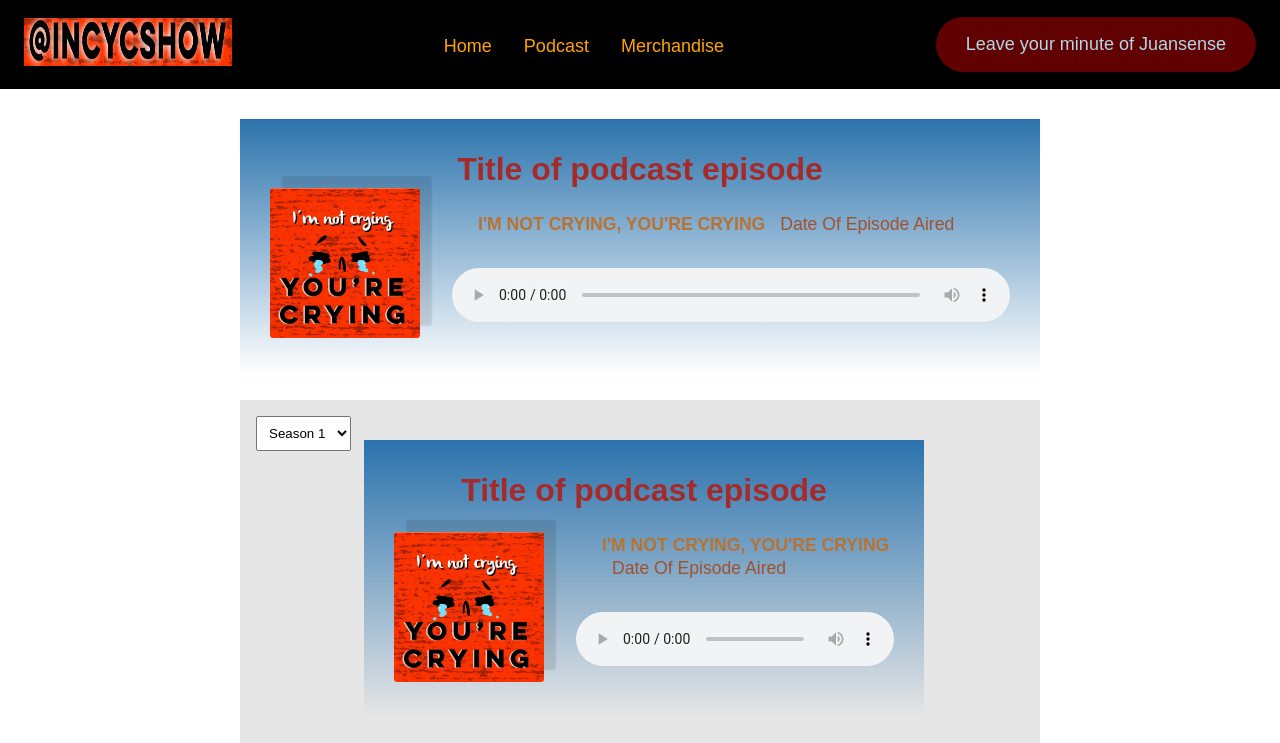
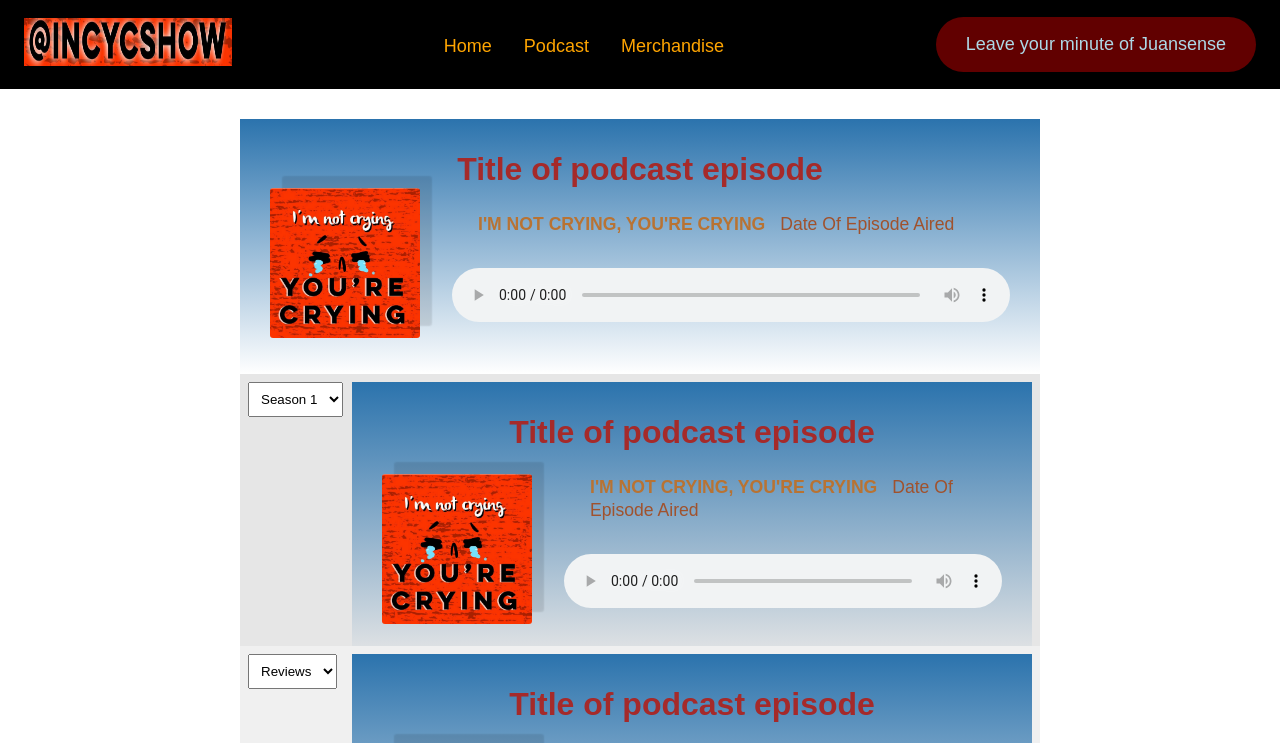
Before and after one commit to SpitFireSpi/SpitFireSpi.github.io, a plain HTML site: page Podcast.html in a window 1280 px wide. Shown: the top 743 px of the page. Drawn offline with Linux system fonts and the light colour scheme.

Commit message:
improvements

```diff
--- a/app/scss/_podcast.scss
+++ b/app/scss/_podcast.scss
@@ -10,8 +10,11 @@
 
     @include breakpoint-down(small){
         width: inherit;
-        margin-left: 0rem;
-        margin-top: 1.5rem;
+        margin: .5rem .25rem 0 .25rem;
+    }
+    @include breakpoint-up(medium){
+        width: inherit;
+        margin: .5rem .5rem 0 7rem;
     }
 }
 
@@ -23,7 +26,11 @@
 
     @include breakpoint-down(small){
         width: inherit;
-        margin-left: 0rem;
+        margin: .5rem .25rem 0 .25rem;
+    }
+    @include breakpoint-up(medium){
+        width: inherit;
+        margin: .5rem .5rem 0 7rem;
     }
 }
 
@@ -33,7 +40,6 @@
 
     @include breakpoint-down(small){
         width: 100%;
-        padding: 1.5rem;
     }
 }
 
@@ -127,28 +133,31 @@
 }
 
 .scrollepi {
-    height: 60vh;
+    height: 55vh;
     overflow-y: scroll;
     overflow-x: hidden;
     background: rgb(230, 230, 230);
 
     @include breakpoint-down(small){
-        height: 30vh;
+        height: 28vh;
+    }
+    @include breakpoint-up(medium) {
+        height: 34vh;
     }
 }
 
 .scrollreview {
-    height: 60vh;
+    height: 55vh;
     overflow-y: scroll;
     overflow-x: hidden;
     background: rgb(240, 240, 240);
 
     @include breakpoint-down(small){
-        height: 30vh;
+        height: 28vh;
     }
 
-    @include breakpoint-up(large) {
-        height: 30vh;
+    @include breakpoint-up(medium) {
+        height: 34vh;
     }
 }
 
--- a/app/scss/_seasons.scss
+++ b/app/scss/_seasons.scss
@@ -1,5 +1,5 @@
 #seasons {
-    margin: 1rem;
+    display: grid;
 }
 
 #seasonslist {
@@ -7,15 +7,18 @@
     padding: .5rem;
 
     @include breakpoint-down(small){
-        margin-left: 8rem;
-        margin-top: .5rem;
+        margin-left: .5rem;
+        margin-top: .25rem;
+    }
+    @include breakpoint-up(medium){
+        margin: .5rem 0 0 .5rem;
     }
 }
 
 //.season1 {}
 
 #reviewbonus {
-    margin: 1rem;
+    display: grid;
 }
 
 #review {
@@ -23,8 +26,11 @@
     padding: .5rem;
 
     @include breakpoint-down(small){
-        margin-left: 8rem;
-        margin-top: 1.5rem;
+        margin-left: .5rem;
+        margin-top: .25rem;
+    }
+    @include breakpoint-up(medium){
+        margin: .5rem 0 0 .5rem;
     }
 }
 
```
Also changed, not shown: Podcast.html (+1 -1 lines), dist/style.css, 1 other file.
